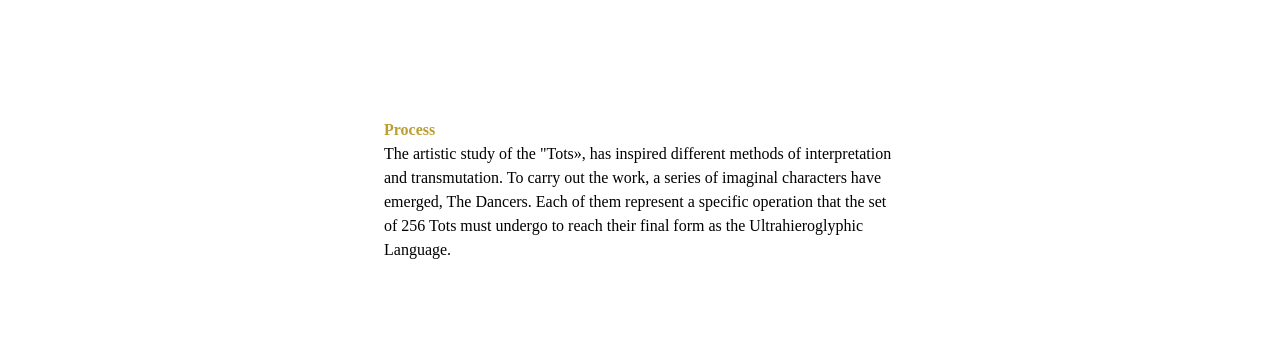
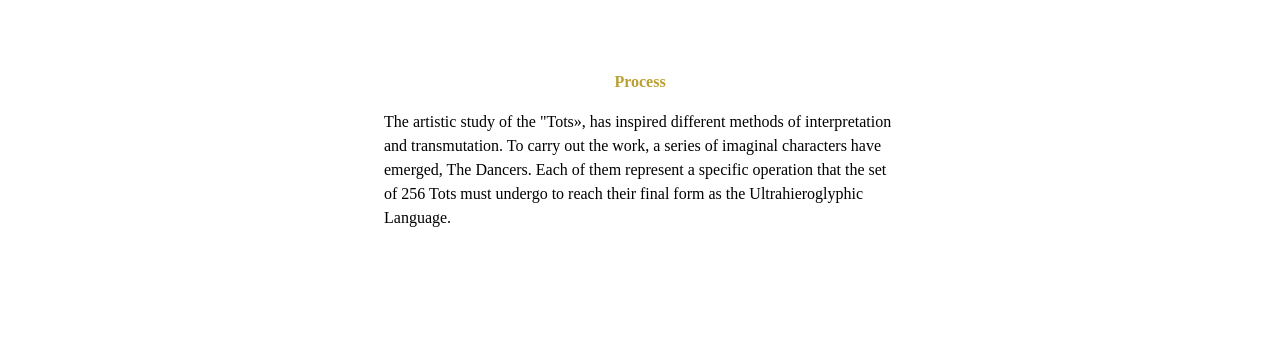
Before and after one commit to kartoteket/studioaoa, a Nuxt app: page /process in a window 1280 px wide. Shown: the part 412-768 px from the top of the page. Built offline with nearby package versions, Linux system fonts and the light colour scheme; a web font is replaced by a local one.

Commit message:
Tweak process text

```diff
--- a/pages/process/index.vue
+++ b/pages/process/index.vue
@@ -13,10 +13,10 @@
           <source src="~assets/videos/process_loop.mp4" type="video/mp4" />
         </video>
       <article
-        class="text-center md:text-left sm:w-2/3 md:w-1/2 lg:w-2/5 px-8 sm:px-0 pb-8"
+        class="text-center md:text-left sm:w-2/3 md:w-1/2 lg:w-2/5 px-8 sm:px-0 pb-16"
       >
-        <h1 class="text-ocher font-bold">Process</h1>
-        <p>
+        <h1 class="text-ocher font-bold text-center mb-4">Process</h1>
+        <p class="mb-4">
           The artistic study of the "Tots», has inspired different methods of
           interpretation and transmutation. To carry out the work, a series of
           imaginal characters have emerged, The Dancers. Each of them represent
```
Lines whose indentation alone changed are shown as unchanged.
